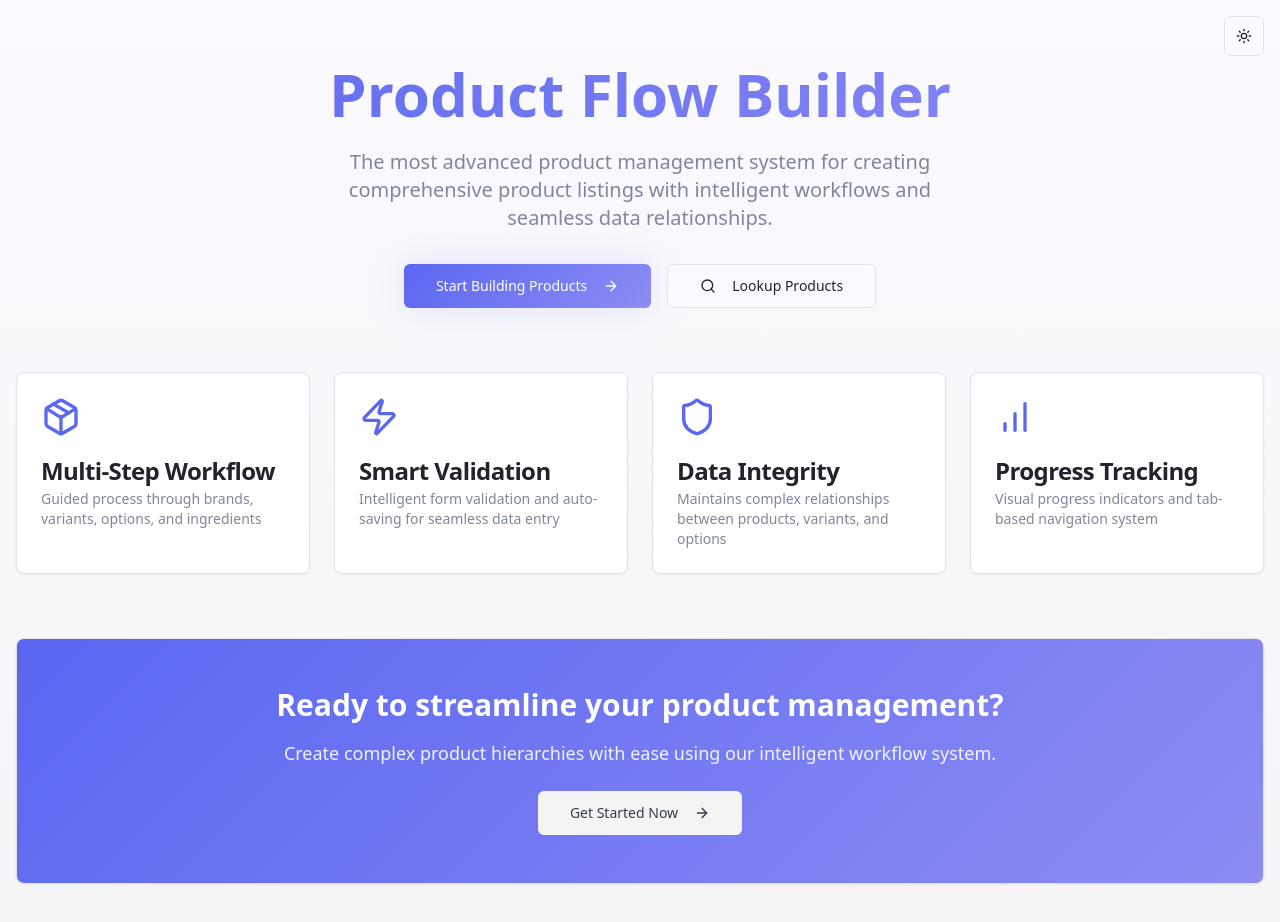
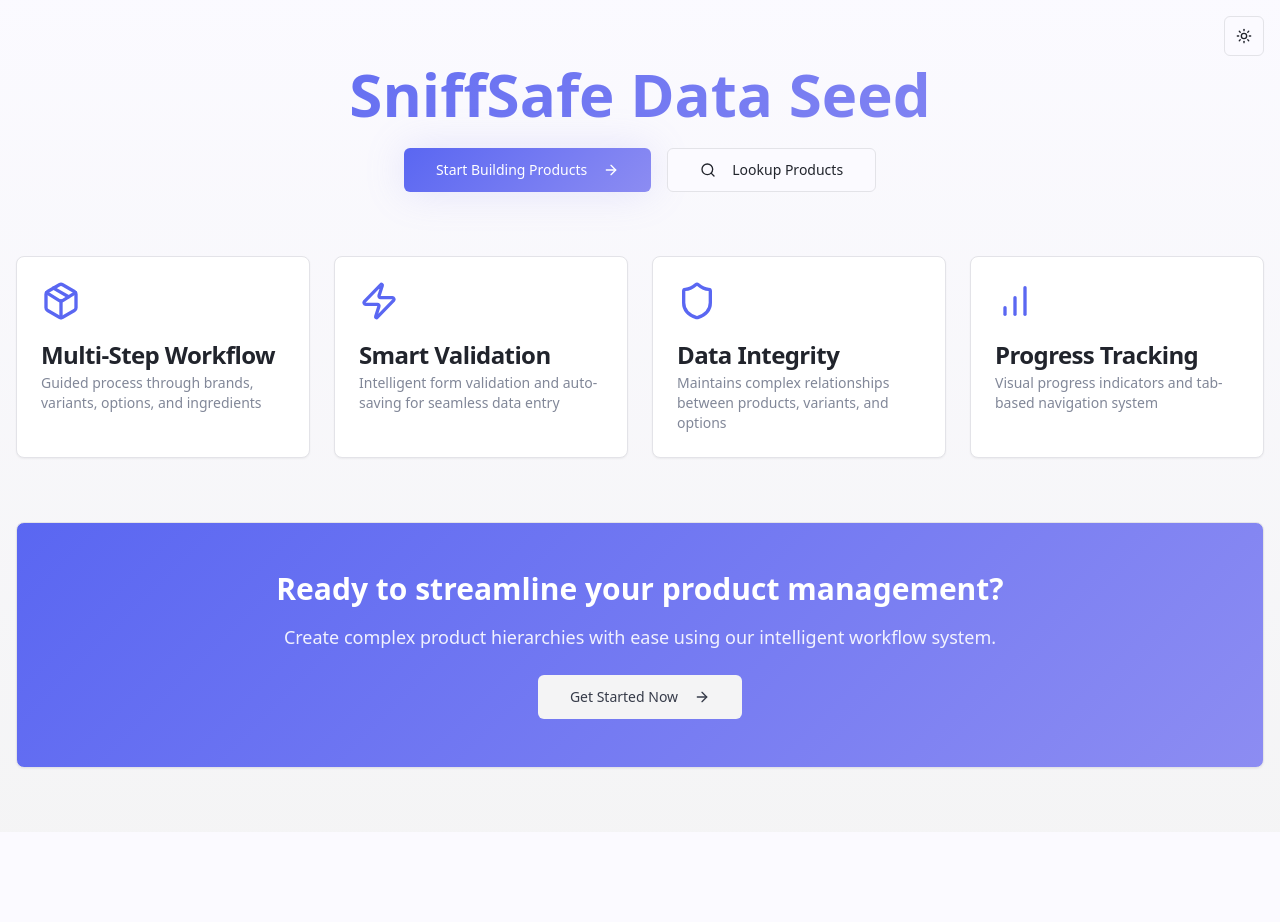
Before and after one commit to Rigo-C/seed-flow, a React (Vite) app: page / in a window 1280 px wide. Shown: the top 922 px of the page. After the commit the page ends 832 px from the top, so only its background shows below. Built offline with nearby package versions, Linux system fonts and the light colour scheme.

Commit message:
Update page title and caption
Change the heading title from "Product Flow Builder" to "SniffSafe Data Seed" and remove the descriptive caption text.

```diff
--- a/src/pages/Index.tsx
+++ b/src/pages/Index.tsx
@@ -16,12 +16,8 @@ const Index = () => {
       <div className="container mx-auto px-4 py-16">
         <div className="text-center mb-16">
           <h1 className="text-6xl font-bold mb-6 bg-gradient-primary bg-clip-text text-transparent">
-            Product Flow Builder
+            SniffSafe Data Seed
           </h1>
-          <p className="text-xl text-muted-foreground mb-8 max-w-2xl mx-auto">
-            The most advanced product management system for creating comprehensive product listings
-            with intelligent workflows and seamless data relationships.
-          </p>
           <div className="flex flex-col sm:flex-row gap-4 justify-center">
             <Link to="/product-flow">
               <Button variant="premium" size="lg" className="shadow-glow">
--- a/src/pages/ProductFlow.tsx
+++ b/src/pages/ProductFlow.tsx
@@ -108,7 +108,7 @@ const ProductFlow = () => {
 
   return (
     <div className="min-h-screen bg-gradient-subtle">
-      <NavigationHeader title="Product Flow Builder" showLookupButton={true} />
+      <NavigationHeader title="SniffSafe Data Seed" showLookupButton={true} />
       <div className="container mx-auto py-8 px-4">
         <div className="text-center mb-8">
           <h1 className="text-4xl font-bold mb-4 bg-gradient-primary bg-clip-text text-transparent">
```
